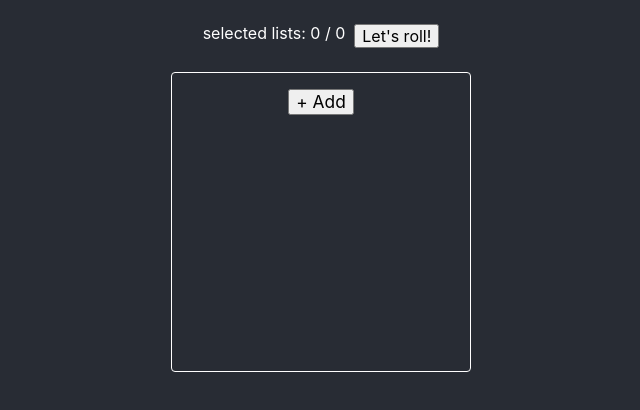
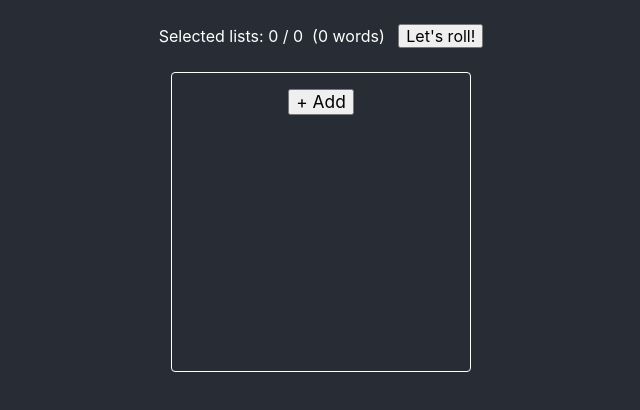
Before and after one commit to SuperOl3g/word-learner, a React (Create React App) app: page / in a window 1280 px wide. Both pictures are taken after a click on the button "Learn!". Shown: the top 410 px of the page, without its empty margins (319-959 px from the left). Built offline with nearby package versions, Linux system fonts and the light colour scheme.

Commit message:
Added the words counter for dictionaries selector

```diff
--- a/src/components/new-block-editor/new-block-editor.tsx
+++ b/src/components/new-block-editor/new-block-editor.tsx
@@ -40,7 +40,7 @@ function NewBlockEditor({ onConfirm }: IProps) {
             setValue('');
             setErrorState(false);
         }
-    }, [onConfirm]);
+    }, [onConfirm, value]);
 
     const handleAddClick = useCallback(() => {
         setAddingState( true);
--- a/src/pages/dictionary-page/dictionary-page.tsx
+++ b/src/pages/dictionary-page/dictionary-page.tsx
@@ -1,7 +1,7 @@
 import React, {ChangeEvent, Fragment, useCallback, useState} from 'react';
 import s from './dictionary-page.module.css';
 import NewBlockEditor from "../../components/new-block-editor/new-block-editor";
-import {formatDate} from "../../utils";
+import {formatDate, pluralize} from "../../utils";
 
 interface IProps {
     dictionaries: {
@@ -31,7 +31,11 @@ function DictionaryPage({
         const key = e.target.name;
         const newSelectedKeys = { ...selectedKeys };
 
-        newSelectedKeys[key] = !newSelectedKeys[key];
+        if (newSelectedKeys[key]) {
+            delete newSelectedKeys[key];
+        } else {
+            newSelectedKeys[key] = true;
+        }
 
         setSelectedKeys(newSelectedKeys);
     }, [selectedKeys]);
@@ -51,16 +55,21 @@ function DictionaryPage({
         onDictionariesSelected(Object.keys(selectedKeys));
     }, [onDictionariesSelected, selectedKeys]);
 
+    const wordsCount = Object.keys(selectedKeys)
+        .reduce((sum, k) => sum + Object.keys(dictionaries[k]).length, 0);
+
     return (
         <div>
             <div className={s.learnBlock}>
-                {isInSelectState ? <Fragment>
-                    selected lists: {Object.keys(selectedKeys).filter(k => selectedKeys[k]).length} / {Object.keys(dictionaries).length}
+                {isInSelectState ? <div>
+                    Selected lists: {Object.keys(selectedKeys).length} / {Object.keys(dictionaries).length}
+                    &nbsp;
+                    ({wordsCount} {pluralize(wordsCount, ['word', 'words'])})
                     &nbsp;&nbsp;
                     <button onClick={handleStartExerciseBtnClick}>
                         Let's roll!
                     </button>
-                </Fragment> :
+                </div> :
                 <button
                     className={s.learnButton}
                     onClick={handleLearnBtnClick}
--- a/src/pages/exercise-page/exercise-page.tsx
+++ b/src/pages/exercise-page/exercise-page.tsx
@@ -1,4 +1,4 @@
-import React, {Fragment, useCallback, useState} from 'react';
+import React, {useCallback, useState} from 'react';
 import s from './exercise-page.module.css';
 
 interface IProps {
--- a/src/utils.ts
+++ b/src/utils.ts
@@ -18,3 +18,6 @@ export const LS = {
         localStorage.removeItem(key);
     }
 };
+
+export const pluralize = (count: number, forms: [string, string]) =>
+    count !== 1 ? forms[1] : forms[0];
```
